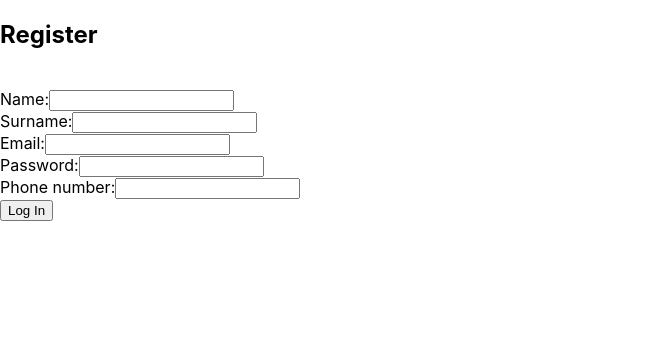
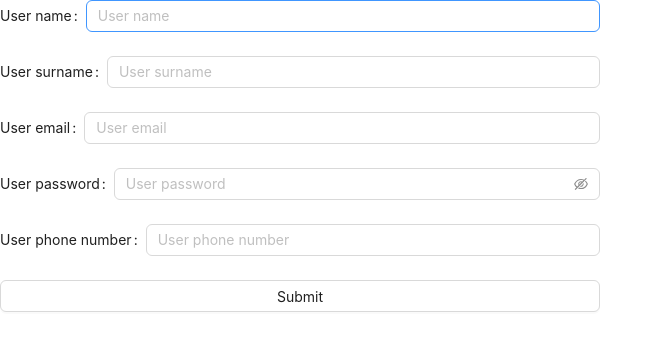
Before and after one commit to JakubCzura/RentACar, a React (Create React App) app in the folder rent-a-car.ui/: page /register in a window 1280 px wide. Shown: the top 350 px of the page, without its empty margins (0-663 px from the left). Built offline with nearby package versions, Linux system fonts and the light colour scheme.

Commit message:
Fix registration

```diff
--- a/rent-a-car.ui/package.json
+++ b/rent-a-car.ui/package.json
@@ -10,6 +10,7 @@
     "@types/node": "^16.18.24",
     "@types/react": "^18.0.38",
     "@types/react-dom": "^18.0.11",
+    "antd": "^5.4.5",
     "axios": "^1.3.6",
     "react": "^18.2.0",
     "react-datepicker": "^4.11.0",
--- /dev/null
+++ b/rent-a-car.ui/src/models/dtos/RegisterUserDto.tsx
@@ -0,0 +1,15 @@
+export class RegisterUserDto {
+    public name: string;
+    public surname: string;
+    public email: string;
+    public password: string;
+    public phoneNumber: string;
+
+    constructor(name: string, surname: string, email: string, password: string, phoneNumber: string) {
+      this.name = name;
+      this.surname = surname;
+      this.email = email;
+      this.password = password;
+      this.phoneNumber = phoneNumber;
+    }
+  }
--- a/rent-a-car.ui/src/pages/Registration.tsx
+++ b/rent-a-car.ui/src/pages/Registration.tsx
@@ -1,83 +1,78 @@
 import React, { useState } from "react";
-import { useNavigate } from "react-router-dom";
+import { Navigate, useNavigate } from "react-router-dom";
 import axios from "axios";
 import corsConfig from "../helpers/CORSConfig";
+import { Button, Form, Input } from "antd";
+import form from "antd/es/form";
+import { RegisterUserDto } from "../models/dtos/RegisterUserDto";
 
-interface RegisterUserDto {
+const Registration = () => {
+
+  interface RegisterResponse {
     name: string;
     surname: string;
     email: string;
-    password: string;
-    phoneNumber: string;
-}
+  }
 
-interface RegisterResponse {
-    name: string;
-    surname: string;
-    email: string;
-}
+  const navigate = useNavigate();
+  const config: any = corsConfig;
 
-const Registration = () => {
-    const config:any = corsConfig;
-    const [name, setName] = useState("");
-    const [surname, setSurname] = useState("");
-    const [email, setEmail] = useState("");
-    const [password, setPassword] = useState("");
-    const [phoneNumber, setPhoneNumber] = useState("");
-    const navigate = useNavigate();
-
-    const logIn = async (event: React.FormEvent<HTMLFormElement>) => {
-    event.preventDefault();
-    const registerData: RegisterUserDto = {name, surname, email, password, phoneNumber };
-     try {
+  async function register(registerData: RegisterUserDto, config: any): Promise<boolean> {
+    try {
       const response = await axios.post<RegisterResponse>("https://localhost:7216/account/register", registerData, config);
       if (response.status == 200 || response.status == 201) {
-        navigate("/login");
-        alert('You were registered!');
-      } else {
-        alert("Registration failed. Please try again.");
+        return true;
       }
     } catch (error) {
       console.error(error);
       alert("An error occurred while registration. Please try again later.");
+      return false;
     }
-  };
+    return false;
+  }
 
   return (
-    <div>
-      <form onSubmit={logIn}>
-        <h2>
-            Register
-        </h2>
-        <br/>
-        <label>
-          Name:
-          <input type="text" value={name} onChange={(e) => setName(e.target.value)} />
-        </label>
-        <br/>
-        <label>
-          Surname:
-          <input type="text" value={surname} onChange={(e) => setSurname(e.target.value)} />
-        </label>
-        <br/>
-        <label>
-          Email:
-          <input type="email" value={email} onChange={(e) => setEmail(e.target.value)} />
-        </label>
-        <br/>
-        <label>
-          Password:
-          <input type="password" value={password} onChange={(e) => setPassword(e.target.value)} />
-        </label>
-        <br/>
-        <label>
-          Phone number:
-          <input type="text" value={phoneNumber} onChange={(e) => setPhoneNumber(e.target.value)} />
-        </label>
-        <br/>
-        <button type="submit">Log In</button>
-      </form>
-    </div>
+
+    <Form
+      // layout="horizontal"
+      style={{ maxWidth: 600 }}
+      onFinish={async (values) => {
+        const dto: RegisterUserDto =
+        {
+          name: values.name,
+          surname: values.surname,
+          email: values.email,
+          password: values.password,
+          phoneNumber: values.phoneNumber
+        }
+        if (await register(dto, config) == true) {
+          alert('You were registered!');
+          navigate("/login")
+        }
+        else {
+          alert("Registration failed. Please try again.");
+        }
+      }}
+    >
+      <Form.Item label="User name" name="name">
+        <Input placeholder="User name" required name="name" />
+      </Form.Item>
+      <Form.Item label="User surname" name="surname">
+        <Input placeholder="User surname" required />
+      </Form.Item>
+      <Form.Item label="User email" name="email">
+        <Input placeholder="User email" required />
+      </Form.Item>
+      <Form.Item label="User password" name="password">
+        <Input.Password placeholder="User password" required />
+      </Form.Item>
+      <Form.Item label="User phone number" name="phoneNumber">
+        <Input placeholder="User phone number" required />
+      </Form.Item>
+      <Form.Item>
+        <Button block htmlType='submit'>Submit</Button>
+      </Form.Item>
+    </Form>
   );
 };
 
```
Also changed, not shown: 1 other file (tests, documents, lock files or other folders).
